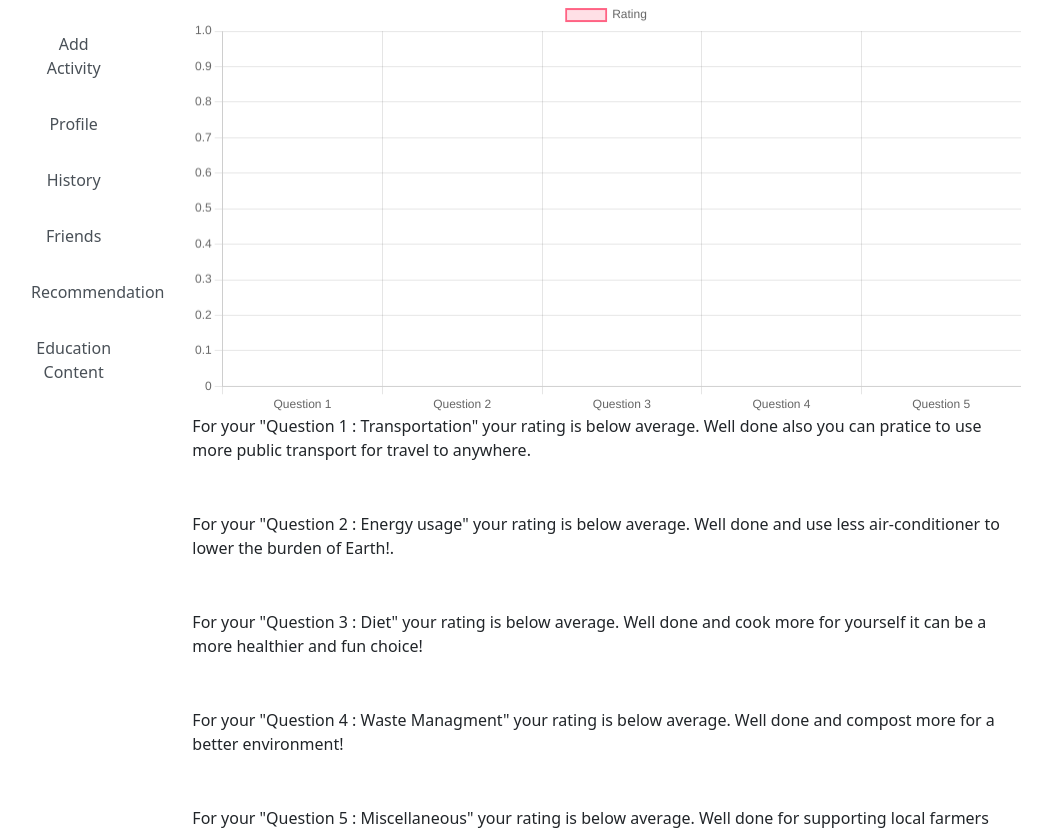
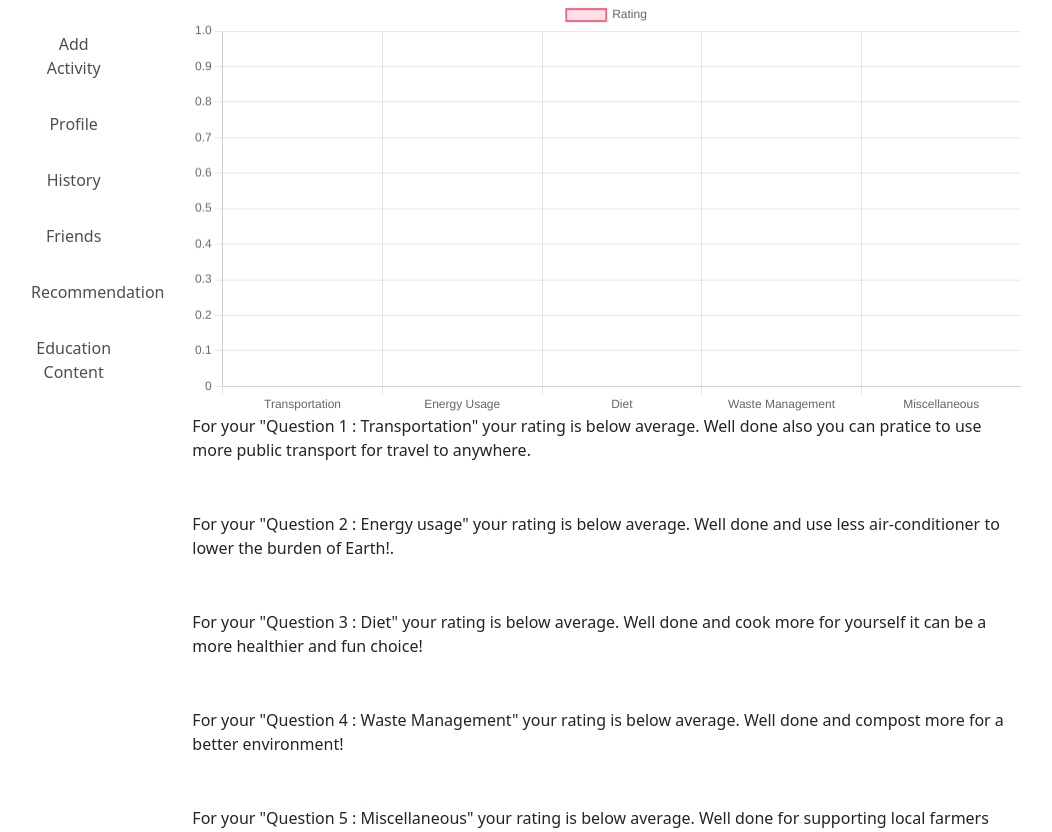
Before and after one commit to LDA526/BIT216-EcoCarbon, a PHP site: page /BIT216-EcoCarbon/displayhistorydata.php in a window 1280 px wide. Shown: the part 187-1019 px from the top of the page, without its empty margins (33-1085 px from the left). Run offline with PHP 8.4, Linux system fonts and the light colour scheme; data comes from the database, SQL or seed files in the repository; data that the repository does not hold is empty.

Commit message:
updated column names

```diff
--- a/displayhistorydata.php
+++ b/displayhistorydata.php
@@ -171,9 +171,9 @@ $totalRating = $carbonData[0]['rating1'] + $carbonData[0]['rating2'] + $carbonDa
 
 <!-- Message for rating4 -->
 <?php if ($carbonData[0]['rating4'] <= 2): ?>
-        <div class="message">For your "Question 4 : Waste Managment" your rating is below average. Well done and compost more for a better environment!</div>
+        <div class="message">For your "Question 4 : Waste Management" your rating is below average. Well done and compost more for a better environment!</div>
     <?php elseif ($carbonData[0]['rating4'] >= 3): ?>
-        <div class="message">For your "Question 4 : Waste Managment" your rating is above average. You can try to order or cook lesser food to decrease food waste in your household!</div>
+        <div class="message">For your "Question 4 : Waste Management" your rating is above average. You can try to order or cook lesser food to decrease food waste in your household!</div>
     <?php endif; ?>
 
 <!-- Message for rating5 -->
@@ -195,7 +195,7 @@ $totalRating = $carbonData[0]['rating1'] + $carbonData[0]['rating2'] + $carbonDa
     var myChart = new Chart(ctx, {
         type: 'bar',
         data: {
-            labels: ['Question 1', 'Question 2', 'Question 3', 'Question 4', 'Question 5'],
+            labels: ['Transportation', 'Energy Usage', 'Diet', 'Waste Management', 'Miscellaneous'],
             datasets: [{
                 label: 'Rating',
                 data: [
```
Also changed, not shown: displayhistory.php (+12 -5 lines).
